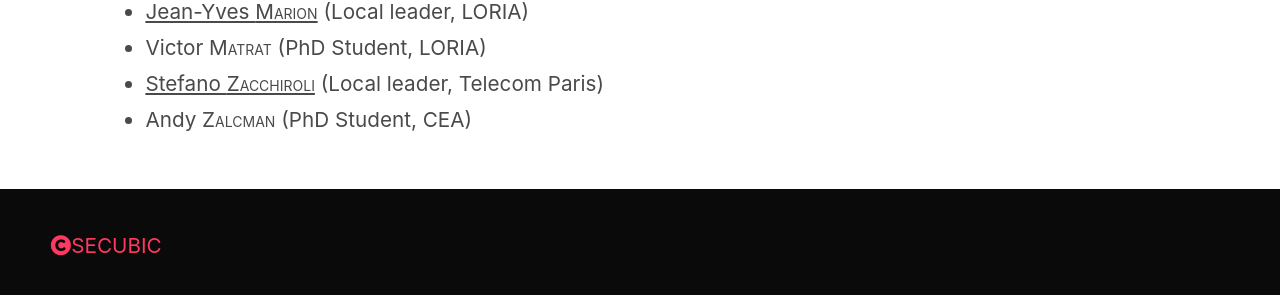
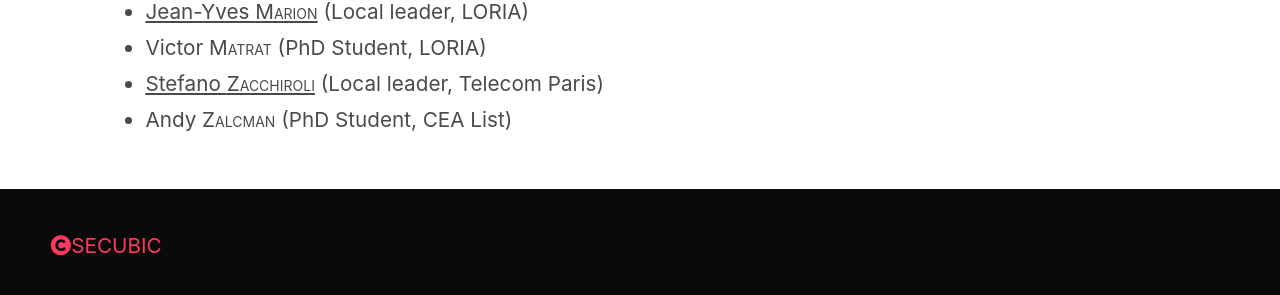
Before and after one commit to SECUBIC-PTCC/secubic-ptcc.github.io, a Jekyll site: the page built from index.md, in a window 1280 px wide and 900 px high, scrolled down 1644 px. Shown: the part 545-840 px from the top of the window. Built offline with Jekyll 4.4.1, drawn with Linux system fonts in a browser that asks for light colours; nearby versions of some CDN libraries.

Commit message:
Update team.yml

```diff
--- a/_data/team.yml
+++ b/_data/team.yml
@@ -32,7 +32,7 @@
   firstname: Andy
   lastname: Zalcman
   position: researcher
-  role: (PhD Student, CEA)
+  role: (PhD Student, CEA List)
 
 - id: vmatrat
   firstname: Victor
```
